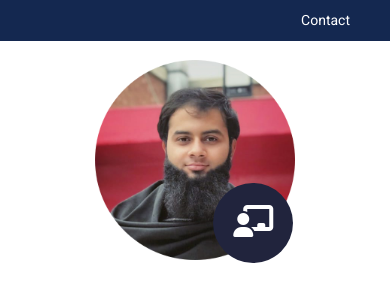
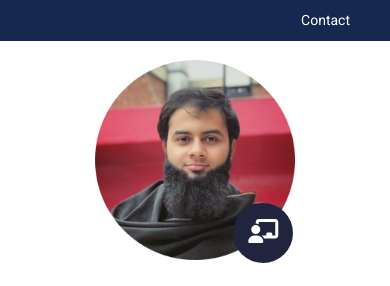
Before and after one commit to hallucinogenizer/hallucinogenizer.github.io, a plain HTML site: page index.html in a window 390 px wide. Shown: the top 286 px of the page. Drawn offline with Linux system fonts and the light colour scheme.

Commit message:
changed icons size on mobile

```diff
--- a/style.css
+++ b/style.css
@@ -100,12 +100,12 @@ img.dp {
     color:white;
     right:20%;
     bottom:2%;
-    font-size:xx-large;
-    height:80px;
-    width:80px;
-    border-radius:80px;
+    font-size:x-large;
+    height:60px;
+    width:60px;
+    border-radius:60px;
     text-align:center;
-    line-height:80px;
+    line-height:60px;
 }
 
 @media screen and (min-width:500px) {
@@ -133,6 +133,14 @@ img.dp {
 
     a.navbar-link {
         font-size:18px;
+    }
+
+    #profession-icon {
+        font-size:xx-large;
+        height:80px;
+        width:80px;
+        border-radius:80px;
+        line-height:80px;
     }
 }
 
```
